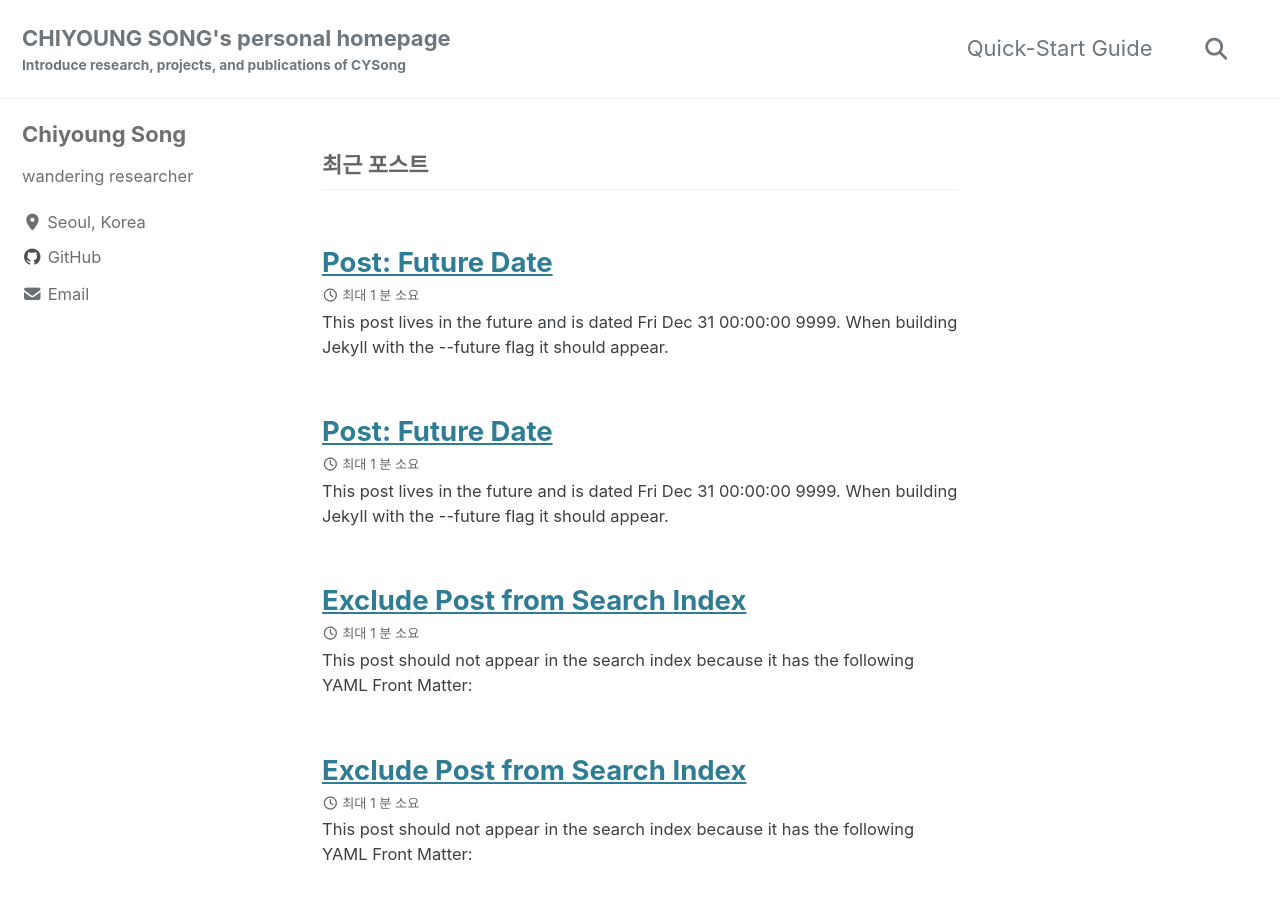
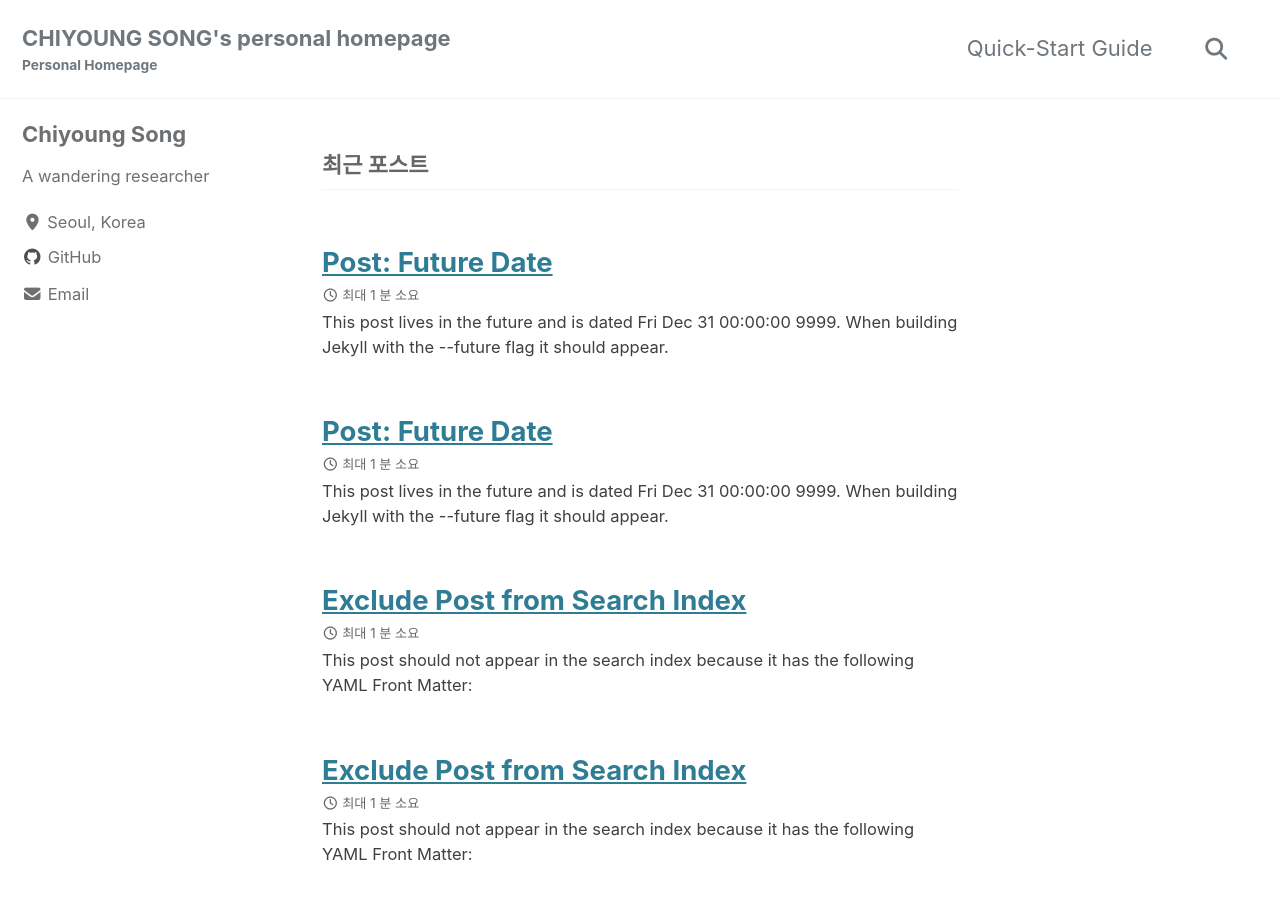
Before and after one commit to chiyoung3927/chiyoung3927.github.io, a Jekyll site: the page built from index.html, in a window 1280 px wide and 900 px high. Built offline with Jekyll 4.4.1, drawn with Linux system fonts in a browser that asks for light colours; cached includes are drawn as plain includes.

Commit message:
Update _config.yml

```diff
--- a/_config.yml
+++ b/_config.yml
@@ -13,7 +13,7 @@ minimal_mistakes_skin    : "default" # "air", "aqua", "contrast", "dark", "dirt"
 locale                   : "ko-KR"
 title                    : "CHIYOUNG SONG"
 title_separator          : "-"
-subtitle                 : "Introduce research, projects, and publications of CYSong"
+subtitle                 : "Personal Homepage"
 name                     : &name "Chiyoung Song" # &name is a YAML anchor which can be *referenced later
 description              : &description "This is a personal Homepage where CYSONG introduce his research and projects."
 url                      : "https://chiyoung3927.github.io" # the base hostname & protocol for your site e.g. "https://mmistakes.github.io"
@@ -100,7 +100,7 @@ analytics:
 author:
   name             : *name # *name is a YAML reference pointing to the &anchor earlier
 #  avatar           : "/assets/images/michael-rose.jpg" # (프로필 사진 경로, 없다면 생략)
-  bio              : "wandering researcher"
+  bio              : "A wandering researcher"
   location         : "Seoul, Korea"
   links:
     - label: "GitHub"
```
